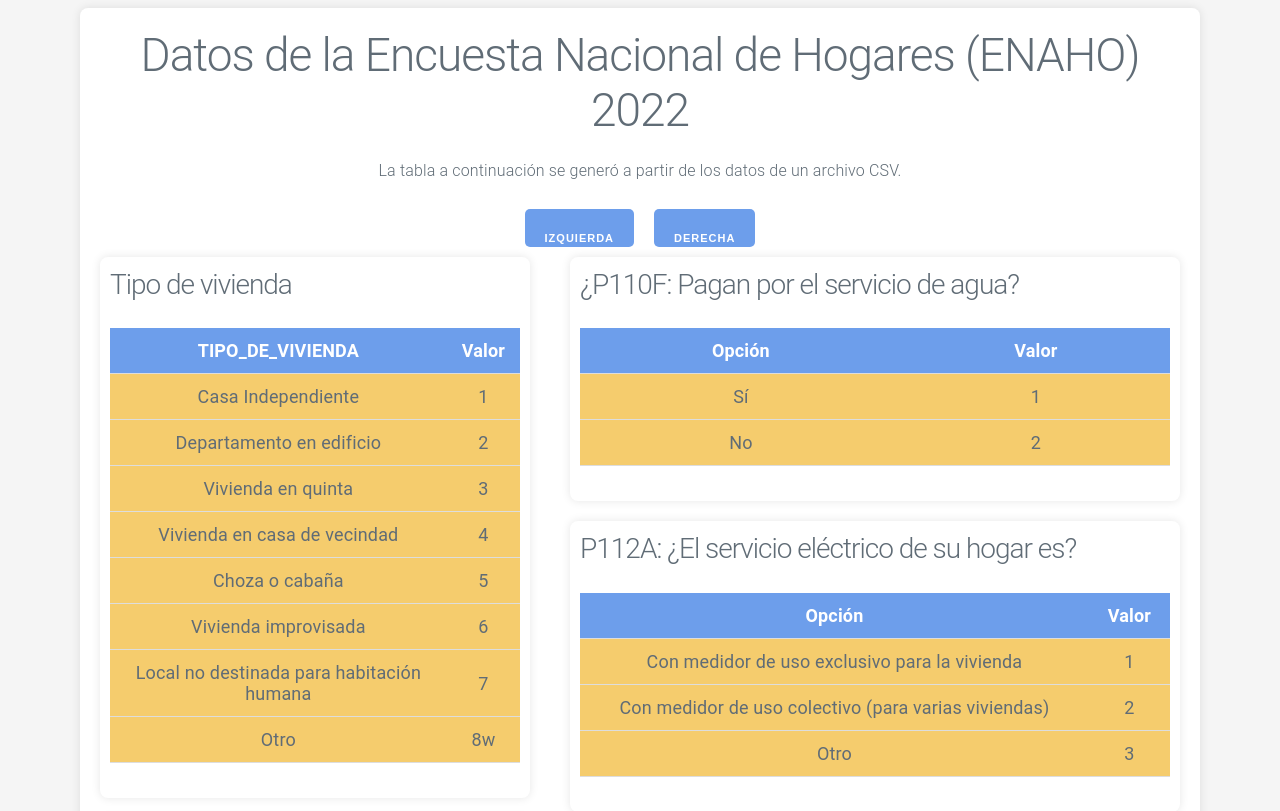
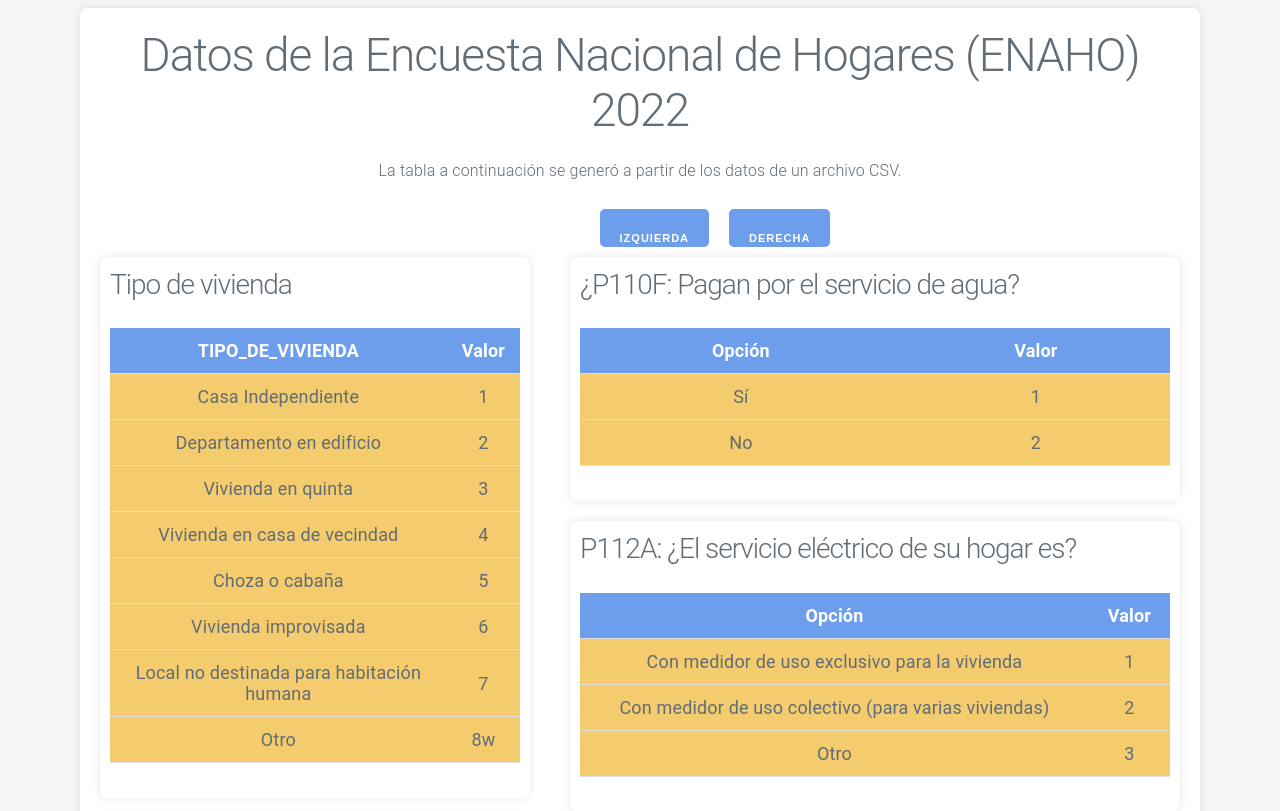
Before and after one commit to christiantesen/proyecto2, a Python web app: template templates/index.html in a window 1280 px wide. Shown: the top 811 px of the page. Run offline with Jinja, Linux system fonts and the light colour scheme; the template is opened without the code that fills it, so the values that code supplies are empty.

Commit message:
cambios actualizados

```diff
--- a/templates/index.html
+++ b/templates/index.html
@@ -91,6 +91,7 @@
             display: flex;
             justify-content: center;
             margin-bottom: 10px;
+            margin-left: 150px;
         }
 
         .btn {
```
